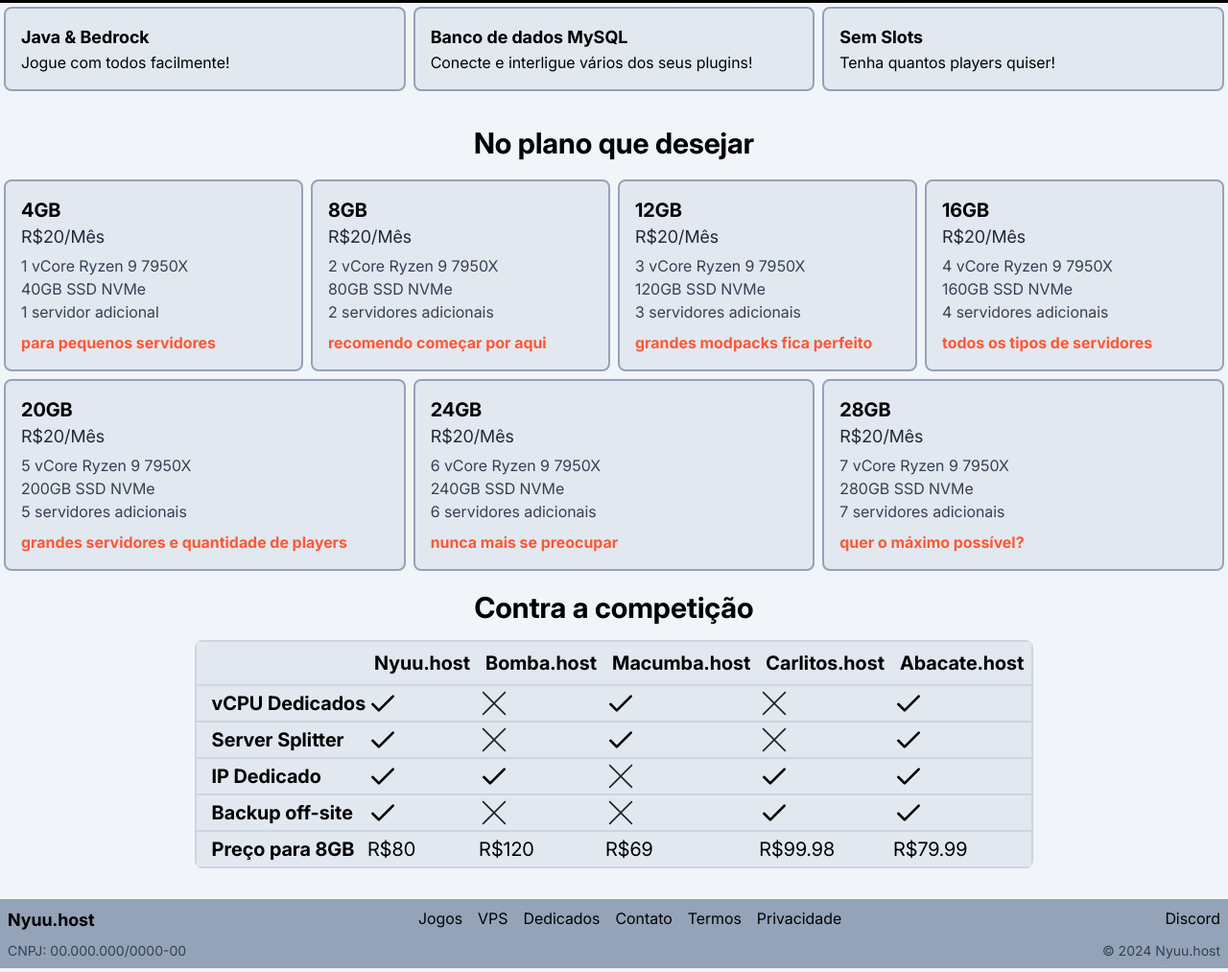
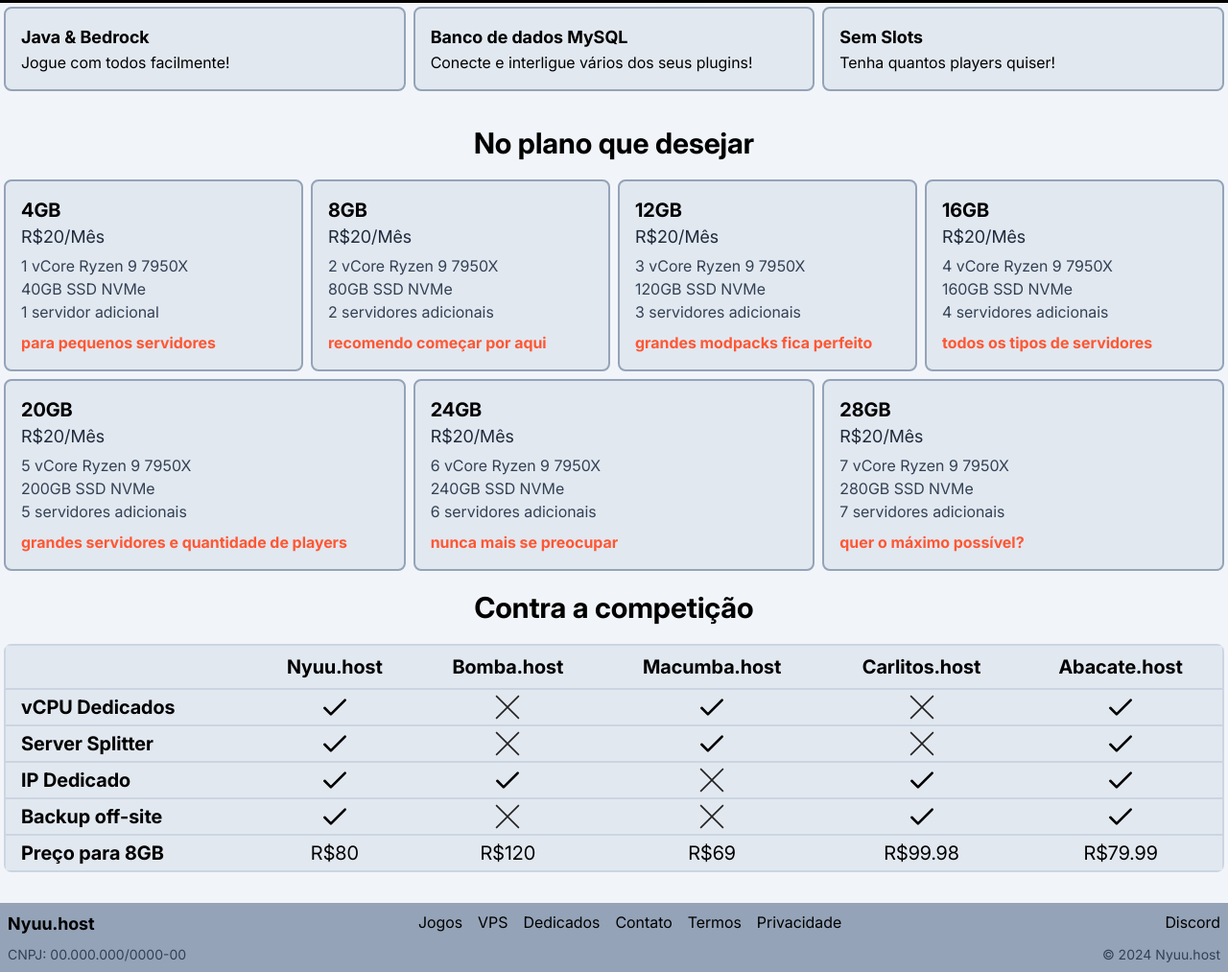
Before and after one commit to Zeptiny/hosting-website, a website: page minecraft.html in a window 1280 px wide. Shown: the part 653-1666 px from the top of the page at 96% size. Drawn offline with Linux system fonts and the light colour scheme.

Commit message:
Mudança no estilo de tabela

```diff
--- a/minecraft.html
+++ b/minecraft.html
@@ -1,3 +1,7 @@
+<!-- TO-DO
+Tabela responsiva em diferentes resoluções
+Footer responsivo em diferentes resoluções -->
+
 <!DOCTYPE html>
 <html lang="en">
 <head>
@@ -199,7 +203,8 @@
     <div>
         <h1 class="text-center font-bold text-3xl text-onSurface p-4">Contra a competição</h1>
     </div>
-    <div class="border-2 border-surfaceContainer rounded-lg max-w-fit mx-auto">
+    <div class="m-1">
+        <div class="border-2 border-surfaceContainer rounded-lg max-w-screen-xl mx-auto">
             <table class="table-fixed min-w-full text-xl divide-y-2 divide-surfaceContainer bg-surfaceContainerLow border-collapse overflow-hidden">
                 <thead>
                   <tr>
@@ -214,46 +219,47 @@
                 <tbody class="divide-y-2 divide-surfaceContainer ">
                   <tr>
                     <td class="font-bold pl-4 py-1">vCPU Dedicados</td>
-                <td><img src="img/check.svg"></td> <!-- Nyuu -->
-                <td><img src="img/uncheck.svg"></td>
-                <td><img src="img/check.svg"></td>
-                <td><img src="img/uncheck.svg"></td>
-                <td><img src="img/check.svg"></td>
+                    <td><img class="mx-auto" src="img/check.svg"></td> <!-- Nyuu -->
+                    <td><img class="mx-auto" src="img/uncheck.svg"></td>
+                    <td><img class="mx-auto" src="img/check.svg"></td>
+                    <td><img class="mx-auto" src="img/uncheck.svg"></td>
+                    <td><img class="mx-auto" src="img/check.svg"></td>
                   </tr>
                   <tr>
                     <td class=" font-bold pl-4 py-1">Server Splitter</td>
-                <td><img src="img/check.svg"></td> <!-- Nyuu -->
-                <td><img src="img/uncheck.svg"></td>
-                <td><img src="img/check.svg"></td>
-                <td><img src="img/uncheck.svg"></td>
-                <td><img src="img/check.svg"></td>
+                    <td><img class="mx-auto" src="img/check.svg"></td> <!-- Nyuu -->
+                    <td><img class="mx-auto" src="img/uncheck.svg"></td>
+                    <td><img class="mx-auto" src="img/check.svg"></td>
+                    <td><img class="mx-auto" src="img/uncheck.svg"></td>
+                    <td><img class="mx-auto" src="img/check.svg"></td>
                   </tr>
                   <tr>
                     <td class=" font-bold pl-4 py-1">IP Dedicado</td>
-                <td><img src="img/check.svg"></td> <!-- Nyuu -->
-                <td><img src="img/check.svg"></td>
-                <td><img src="img/uncheck.svg"></td>
-                <td><img src="img/check.svg"></td>
-                <td><img src="img/check.svg"></td>
+                    <td><img class="mx-auto" src="img/check.svg"></td> <!-- Nyuu -->
+                    <td><img class="mx-auto" src="img/check.svg"></td>
+                    <td><img class="mx-auto" src="img/uncheck.svg"></td>
+                    <td><img class="mx-auto" src="img/check.svg"></td>
+                    <td><img class="mx-auto" src="img/check.svg"></td>
                   </tr>
                   <tr>
                     <td class=" font-bold pl-4 py-1">Backup off-site</td>
-                <td><img src="img/check.svg"></td> <!-- Nyuu -->
-                <td><img src="img/uncheck.svg"></td>
-                <td><img src="img/uncheck.svg"></td>
-                <td><img src="img/check.svg"></td>
-                <td><img src="img/check.svg"></td>
+                    <td><img class="mx-auto" src="img/check.svg"></td> <!-- Nyuu -->
+                    <td><img class="mx-auto" src="img/uncheck.svg"></td>
+                    <td><img class="mx-auto" src="img/uncheck.svg"></td>
+                    <td><img class="mx-auto" src="img/check.svg"></td>
+                    <td><img class="mx-auto" src="img/check.svg"></td>
                   </tr>
                   <tr>
                     <td class="font-bold pl-4 py-1">Preço para 8GB</td>
-                <td>R$80</td> <!-- Nyuu -->
-                <td>R$120</td>
-                <td>R$69</td>
-                <td>R$99.98</td>
-                <td>R$79.99</td>
+                    <td class="text-center">R$80</td> <!-- Nyuu -->
+                    <td class="text-center">R$120</td>
+                    <td class="text-center">R$69</td>
+                    <td class="text-center">R$99.98</td>
+                    <td class="text-center">R$79.99</td>
                   </tr>
                 </tbody>
               </table>
+        </div>
     </div>
     <!-- End Comparison -->
 
--- /dev/null
+++ b/package.json
@@ -0,0 +1,5 @@
+{
+  "devDependencies": {
+    "tailwindcss": "^3.4.15"
+  }
+}
```
Also changed, not shown: css/style.css, 2 other files. Lines whose indentation alone changed are shown as unchanged.
